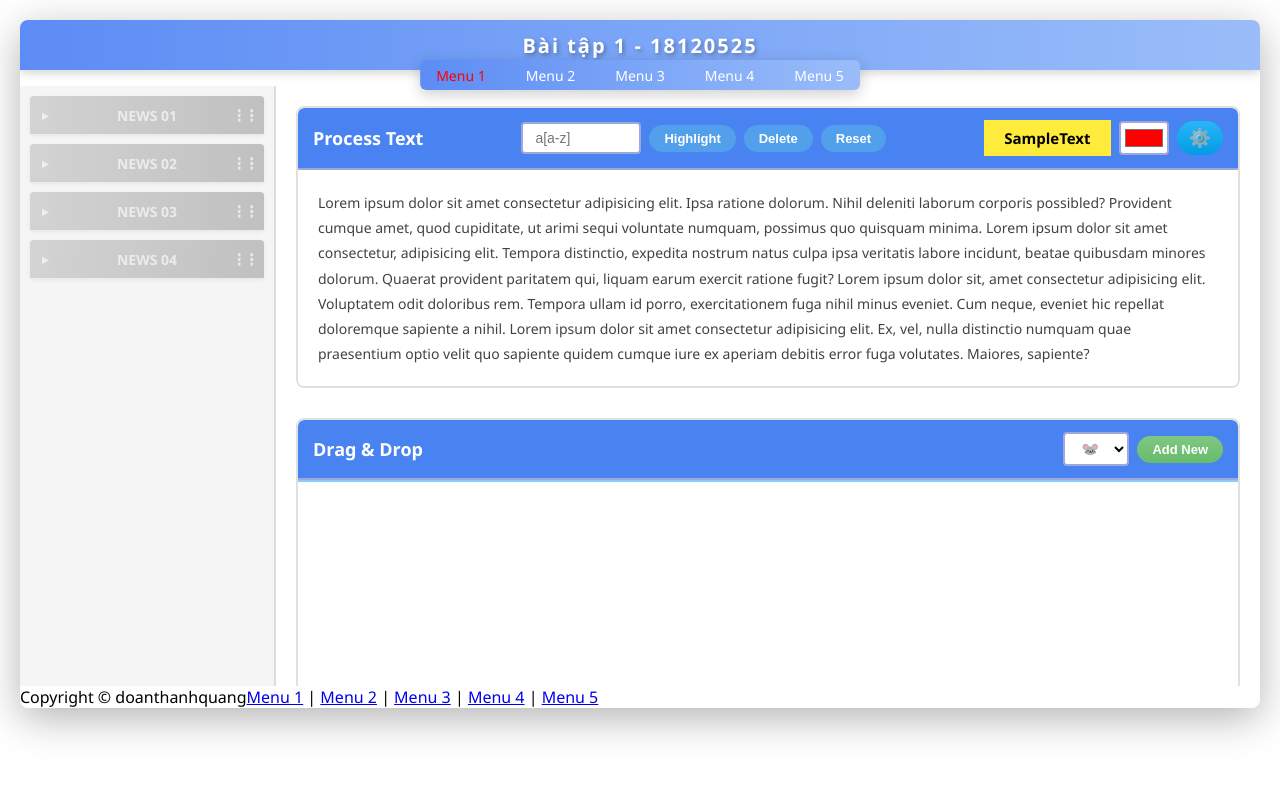
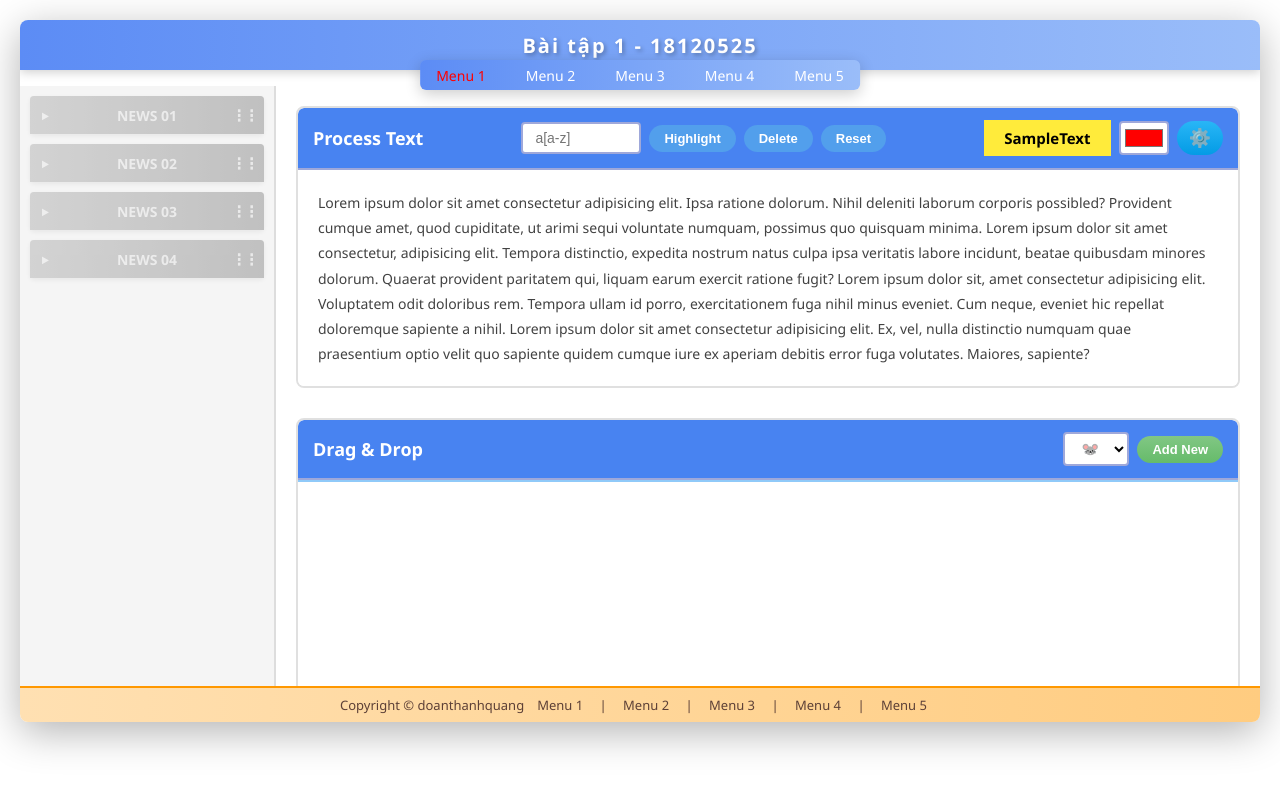
Before and after one commit to doanthanhquang/bai-tap-ca-nhan-1, a plain HTML site: page index.html in a window 1280 px wide. Drawn offline with nearby package versions, Linux system fonts and the light colour scheme.

Commit message:
feat: footer style

```diff
--- a/style.css
+++ b/style.css
@@ -459,3 +459,38 @@ body {
     font-size: 13px;
     text-shadow: 1px 1px 2px rgba(0, 0, 0, 0.5);
 }
+
+
+/* Footer */
+.footer {
+    min-height: 33px;
+    background: linear-gradient(to right, #ffe0b2 0%, #ffcc80 100%);
+    border-top: 2px solid #ff9800;
+    display: flex;
+    align-items: center;
+    justify-content: center;
+    padding: 8px 20px;
+    font-size: 13px;
+}
+
+.footer p {
+    margin: 0;
+    color: #5d4037;
+}
+
+.footer-link {
+    color: #5d4037;
+    text-decoration: none;
+    margin: 0 5px;
+    padding: 3px 8px;
+    border-radius: 3px;
+    transition: all 0.3s ease;
+    font-weight: 500;
+}
+
+.footer-link:hover,
+.footer-link.active {
+    background: linear-gradient(to bottom, #ffd54f 0%, #ffb300 100%);
+    color: #000;
+    text-decoration: none;
+}
```
